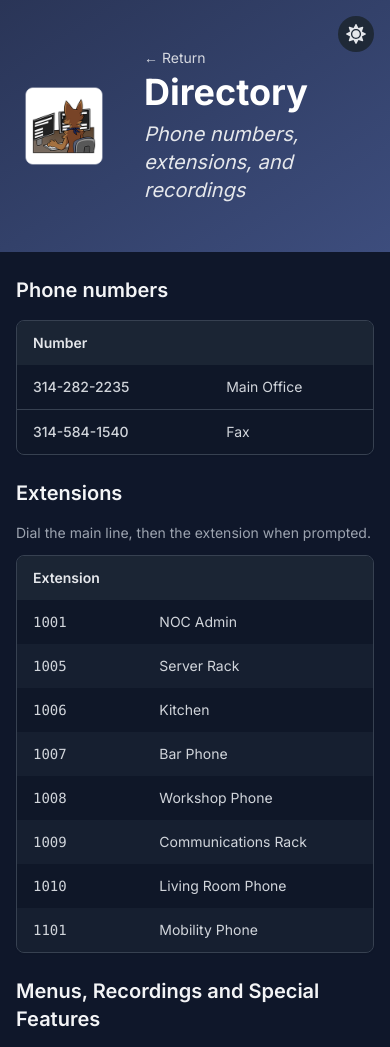
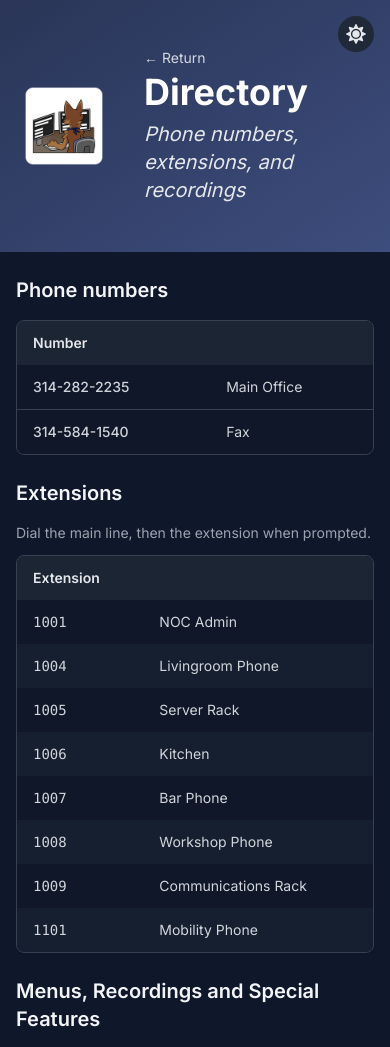
Before and after one commit to Phoenix-Net/Portfolio-3.0, a Next.js app: page /directory in a window 390 px wide. Shown: the top 1047 px of the page. Built offline with nearby package versions, Linux system fonts and the light colour scheme.

Commit message:
Update livingroom phone details

```diff
--- a/src/app/directory/page.tsx
+++ b/src/app/directory/page.tsx
@@ -17,12 +17,12 @@ const PHONE_NUMBERS: { tel: string; label: string; region: string }[] = [
 
 const EXTENSIONS: { ext: string; name: string }[] = [
   { ext: '1001', name: 'NOC Admin' },
+  { ext: '1004', name: 'Livingroom Phone' },
   { ext: '1005', name: 'Server Rack' },
   { ext: '1006', name: 'Kitchen' },
   { ext: '1007', name: 'Bar Phone' },
   { ext: '1008', name: 'Workshop Phone' },
   { ext: '1009', name: 'Communications Rack' },
-  { ext: '1010', name: 'Living Room Phone' },
   { ext: '1101', name: 'Mobility Phone' },
 ];
 
```
